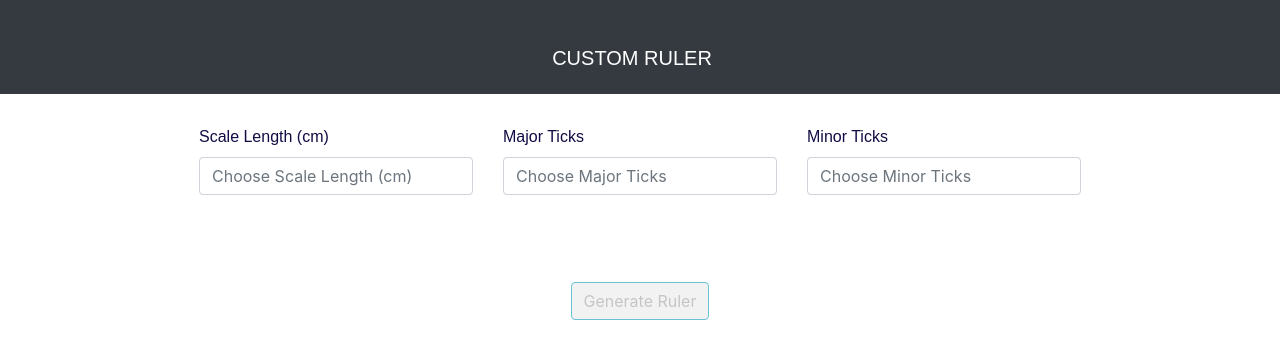
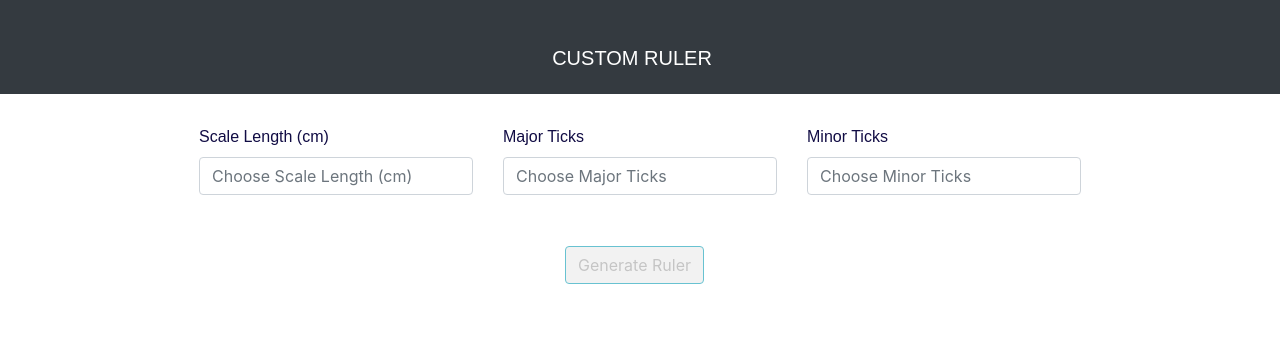
Before and after one commit to joelsunny98/custome-scale.angular, an Angular app in the folder custom-scale/: page / in a window 1280 px wide. Shown: the top 358 px of the page. Built offline with nearby package versions, Linux system fonts and the light colour scheme.

Commit message:
alignmnet fix

```diff
--- a/custom-scale/src/app/components/ruler/ruler.component.css
+++ b/custom-scale/src/app/components/ruler/ruler.component.css
@@ -40,7 +40,6 @@
   display: flex;
   width: 100%;
   align-items: center;
-  margin-left: 5px;
 }
 
 .item-container {
@@ -52,6 +51,7 @@
   background-color: #7d7d7d;
   text-align: center;
   margin-right: 20px;
+
 }
 
 .ruler-container::before,
--- a/custom-scale/src/app/components/scale-input/scale-input.component.css
+++ b/custom-scale/src/app/components/scale-input/scale-input.component.css
@@ -22,13 +22,14 @@ button:disabled {
 }
 
 .ruler-button {
-    padding-top: 40px;
+    padding-top: 120px;
     align-items: center;
     position: fixed;
-    bottom: 480px;
-    left: 50%;
-    transform: translateX(-50%);
-    z-index: 9999;
+    display: flex;
+    justify-content: center;
+    right: 45%;
+
+
 }
 
 .container {
@@ -41,3 +42,11 @@ button:disabled {
 .text-danger{
     font-size: small;
 }
+
+.col-sm{
+    height: 20vh;
+}
+
+.row.justify-content-between{
+height : 100px;
+}
--- a/custom-scale/src/app/components/scale-input/scale-input.component.html
+++ b/custom-scale/src/app/components/scale-input/scale-input.component.html
@@ -5,40 +5,52 @@
 </nav>
 <form [formGroup]="scaleForm" (ngSubmit)="isScaleVisible=true">
   <div class="container">
-    <div class="row justify-content-between">
+    <div class="row align-items-end">
       <div class="col-sm">
         <label for="scaleLength">Scale Length (cm)</label>
+        <div class="input-group">
           <input type="number" class="form-control" formControlName="scaleLength" placeholder="Choose Scale Length (cm)"
             id="scale-input-scale-length" (input)="isScaleVisible=false" noNegative>
-        <div *ngIf="scaleForm.get('scaleLength')?.hasError('required')&& scaleForm.get('scaleLength')?.touched"
-          class="text-danger">Scale Length is required
         </div>
+        <div class="text-danger"
+          *ngIf="scaleForm.get('scaleLength')?.hasError('required') && scaleForm.get('scaleLength')?.touched">
+          Scale Length is required
+        </div>
+
       </div>
       <div class="col-sm">
         <label for="majorTicks">Major Ticks</label>
+        <div class="input-group">
           <input type="number" class="form-control" formControlName="selectedMajorTick" placeholder="Choose Major Ticks"
             id="scale-input-major-ticks" (input)="isScaleVisible=false" noNegative>
-        <div
-          *ngIf="scaleForm.get('selectedMajorTick')?.hasError('required') && scaleForm.get('selectedMajorTick')?.touched"
-          class="text-danger">Major Ticks is required
         </div>
+        <div class="text-danger"
+          *ngIf="scaleForm.get('selectedMajorTick')?.hasError('required') && scaleForm.get('selectedMajorTick')?.touched">
+          Major Ticks is required
+        </div>
+
       </div>
       <div class="col-sm">
         <label for="minorTicks">Minor Ticks</label>
+        <div class="input-group">
           <input type="number" class="form-control" formControlName="selectedMinorTick" placeholder="Choose Minor Ticks"
             id="scale-input-minor-ticks" (input)="isScaleVisible=false" noNegative>
-        <div
-          *ngIf="scaleForm.get('selectedMinorTick')?.hasError('required') && scaleForm.get('selectedMinorTick')?.touched"
-          class="text-danger">Minor Ticks is required
         </div>
+        <div class="text-danger"
+          *ngIf="scaleForm.get('selectedMinorTick')?.hasError('required') && scaleForm.get('selectedMinorTick')?.touched">
+          Minor Ticks is required
         </div>
-      <div class="ruler-button col-12 d-flex justify-content-center align-items-center">
-        <button type="submit" class="btn btn-info" id="scale-input-ruler-Button" [disabled]="scaleForm.invalid">Generate
-          Ruler</button>
+
+      </div>
+      <div class="ruler-button">
+        <button type="submit" class="btn btn-info" id="scale-input-ruler-Button" [disabled]="scaleForm.invalid">
+          Generate Ruler
+        </button>
       </div>
     </div>
   </div>
 </form>
+
 <div *ngIf="isScaleVisible">
   <app-ruler [scaleLength]="scaleForm.get('scaleLength')?.value" [majorTick]="scaleForm.get('selectedMajorTick')?.value"
     [minorTick]="scaleForm.get('selectedMinorTick')?.value"></app-ruler>
```
Lines whose indentation alone changed are shown as unchanged.
